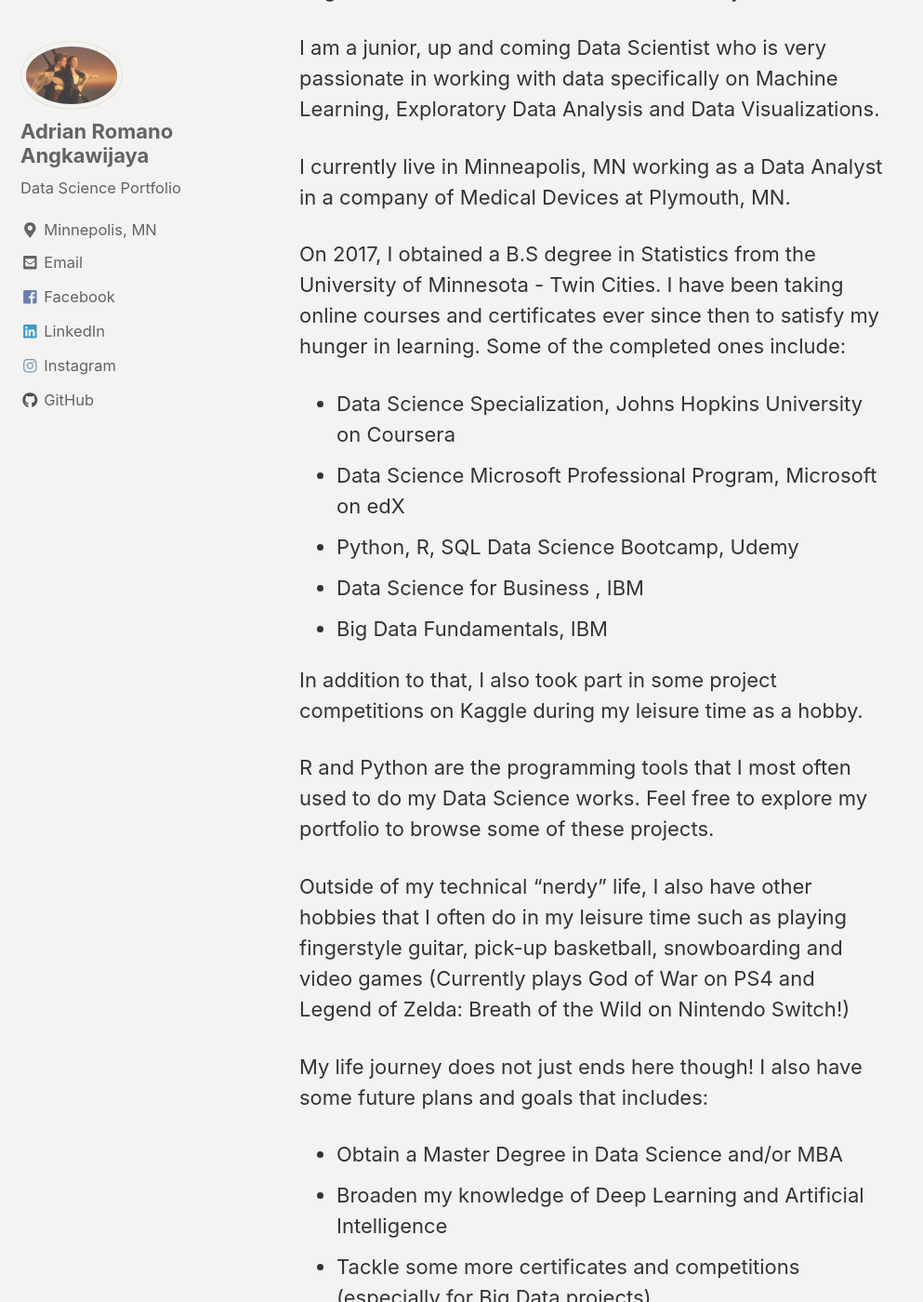
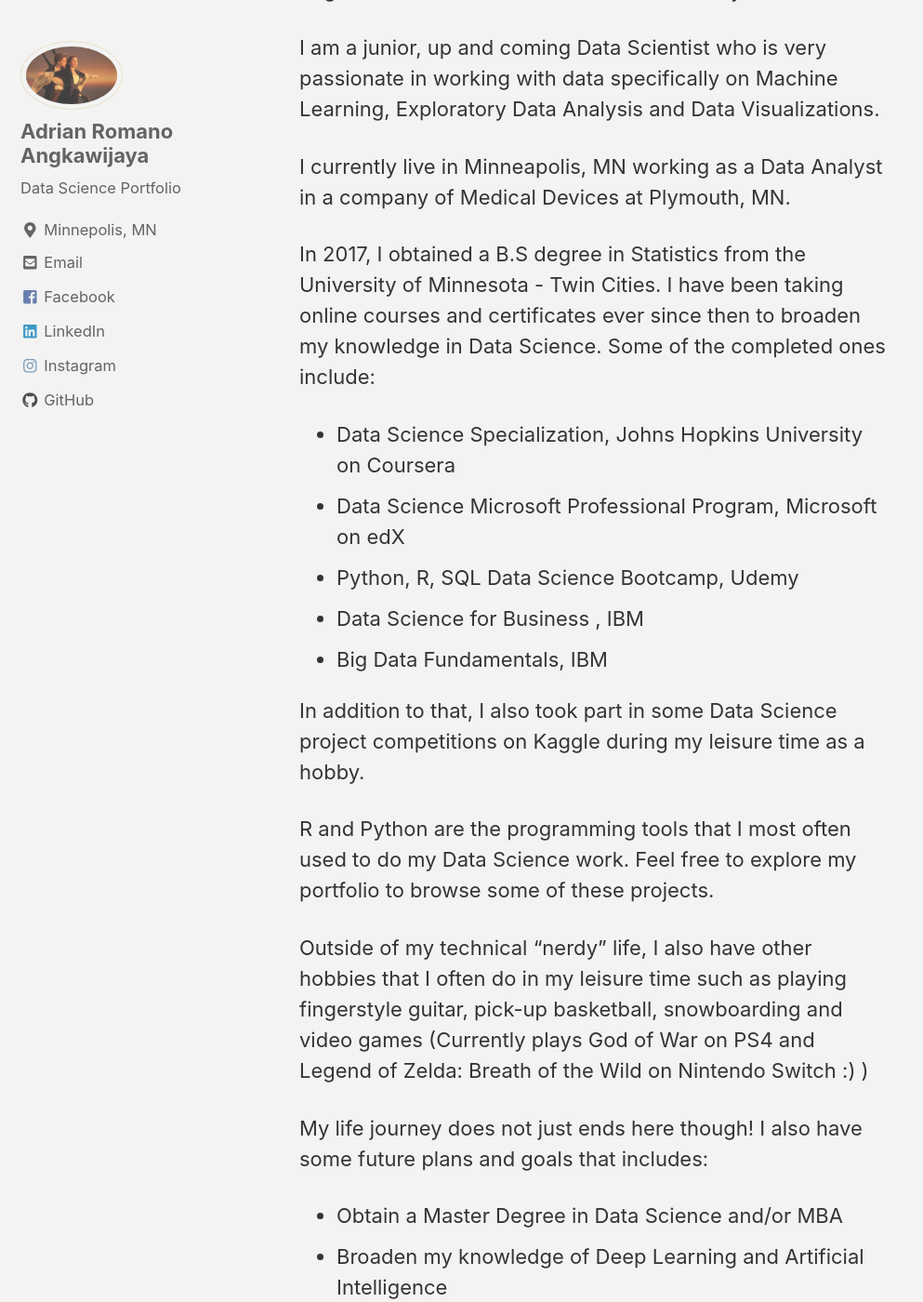
Before and after one commit to adrianromano/adrianromano.github.io, a Jekyll site: the page built from _pages/about.md, in a window 1280 px wide and 1400 px high, scrolled down 1103 px. Shown: the whole window at 93% size, without its empty margins (0-993 px from the left). Built offline with Jekyll 4.4.1, drawn with Linux system fonts in a browser that asks for light colours; nearby versions of some CDN libraries; some of the changed text lies outside the part shown.

Commit message:
new gith

```diff
--- a/_pages/about.md
+++ b/_pages/about.md
@@ -13,7 +13,7 @@
 
 I currently live in Minneapolis, MN working as a Data Analyst in a company of Medical Devices at Plymouth, MN.
 
-On 2017, I obtained a B.S degree in Statistics from the University of Minnesota - Twin Cities. I have been taking online courses and certificates ever since then to satisfy my hunger in learning. Some of the completed ones include:
+In 2017, I obtained a B.S degree in Statistics from the University of Minnesota - Twin Cities. I have been taking online courses and certificates ever since then to broaden my knowledge in Data Science. Some of the completed ones include:
 
 - Data Science Specialization, Johns Hopkins University on Coursera
 - Data Science Microsoft Professional Program, Microsoft on edX
@@ -21,11 +21,11 @@
 - Data Science for Business , IBM
 - Big Data Fundamentals, IBM
 
-In addition to that, I also took part in some project competitions on Kaggle during my leisure time as a hobby.
+In addition to that, I also took part in some Data Science project competitions on Kaggle during my leisure time as a hobby.
 
-R and Python are the programming tools that I most often used to do my Data Science works. Feel free to explore my portfolio to browse some of these projects.
+R and Python are the programming tools that I most often used to do my Data Science work. Feel free to explore my portfolio to browse some of these projects.
 
-Outside of my technical "nerdy" life, I also have other hobbies that I often do in my leisure time such as playing fingerstyle guitar, pick-up basketball, snowboarding and video games (Currently plays God of War on PS4 and Legend of Zelda: Breath of the Wild on Nintendo Switch!)
+Outside of my technical "nerdy" life, I also have other hobbies that I often do in my leisure time such as playing fingerstyle guitar, pick-up basketball, snowboarding and video games (Currently plays God of War on PS4 and Legend of Zelda: Breath of the Wild on Nintendo Switch :) )
 
 My life journey does not just ends here though! I also have some future plans and goals that includes:
 
@@ -35,7 +35,7 @@
 - Broaden my knowledge of Forex Trading
 - Learn to sing and play the piano
 - Travel around the World
-- Eat good foods !!
+- Eat good foods!!
 
 and so much more!
 
```
